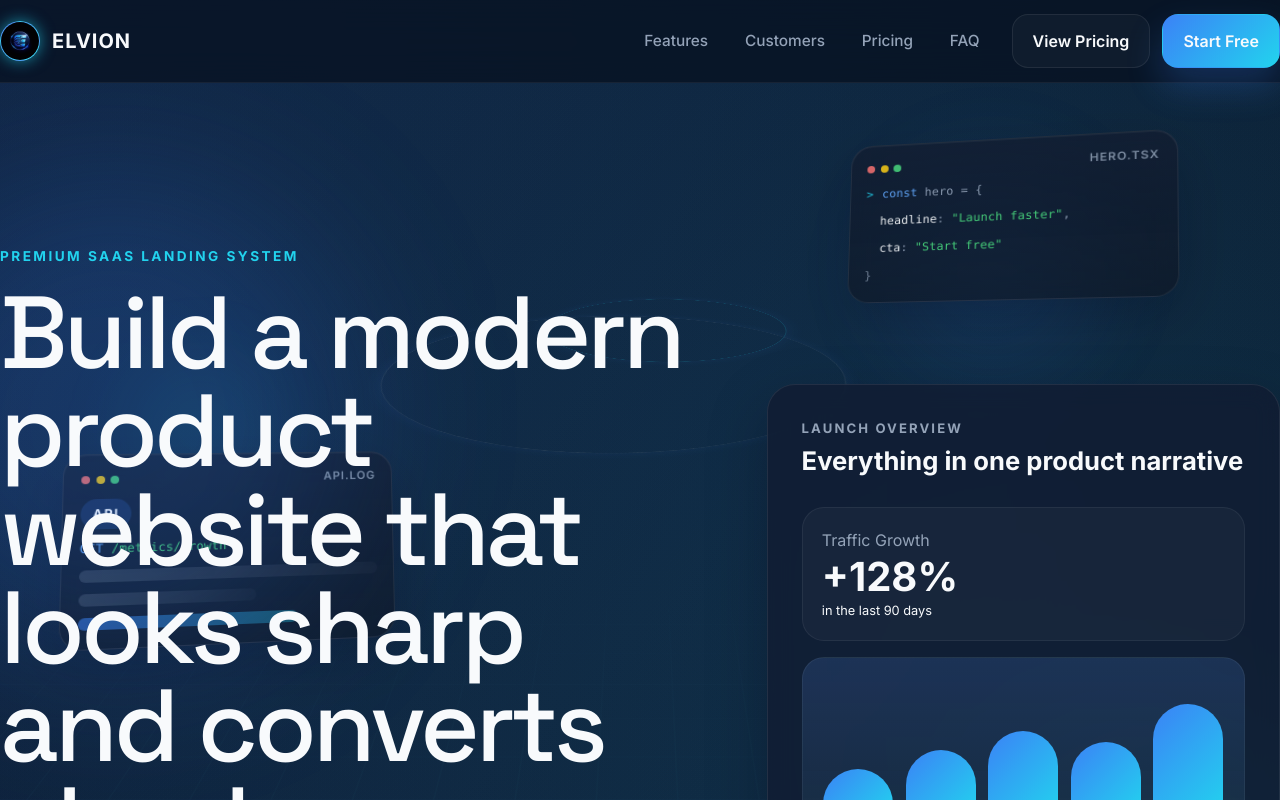
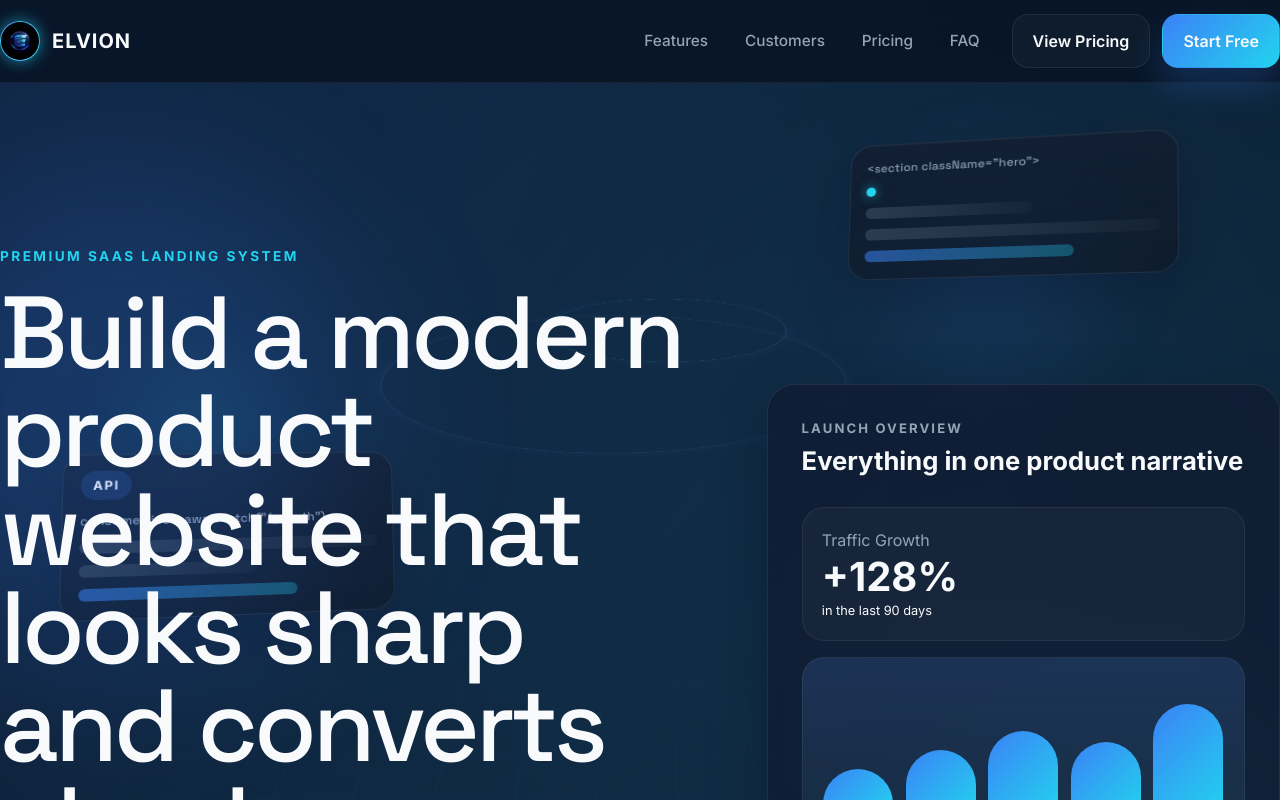
Before and after one commit to Elvis184/portfolio-website, a React (Vite) app: page / in a window 1280 px wide. Shown: the top 800 px of the page. Built offline with nearby package versions, Linux system fonts and the light colour scheme.

Commit message:
updated portfolio website

```diff
--- a/src/App.jsx
+++ b/src/App.jsx
@@ -204,41 +204,15 @@ export default function App() {
         <div className="dev-orb dev-orb-one"></div>
         <div className="dev-orb dev-orb-two"></div>
         <div className="dev-card dev-card-one">
-          <div className="dev-card-topbar">
-            <span className="dev-card-traffic">
-              <span></span>
-              <span></span>
-              <span></span>
-            </span>
-            <span className="dev-card-title">hero.tsx</span>
-          </div>
-          <span className="dev-card-code dev-card-prompt">
-            <span className="dev-token-keyword">const</span> hero = {"{"}
-          </span>
-          <span className="dev-card-code">
-            &nbsp;&nbsp;<span className="dev-token-prop">headline</span>:
-            <span className="dev-token-string"> "Launch faster"</span>,
-          </span>
-          <span className="dev-card-code">
-            &nbsp;&nbsp;<span className="dev-token-prop">cta</span>:
-            <span className="dev-token-string"> "Start free"</span>
-          </span>
-          <span className="dev-card-code dev-token-muted">{"}"}</span>
+          <span className="dev-card-code">&lt;section className="hero"&gt;</span>
+          <span className="dev-card-dot"></span>
+          <span className="dev-card-line dev-card-line-short"></span>
+          <span className="dev-card-line"></span>
+          <span className="dev-card-line dev-card-line-accent"></span>
         </div>
         <div className="dev-card dev-card-two">
-          <div className="dev-card-topbar">
-            <span className="dev-card-traffic">
-              <span></span>
-              <span></span>
-              <span></span>
-            </span>
-            <span className="dev-card-title">api.log</span>
-          </div>
           <span className="dev-card-chip">API</span>
-          <span className="dev-card-code">
-            <span className="dev-token-keyword">GET</span>
-            <span className="dev-token-string"> /metrics/growth</span>
-          </span>
+          <span className="dev-card-code">const metrics = await fetch("/growth")</span>
           <span className="dev-card-line"></span>
           <span className="dev-card-line dev-card-line-short"></span>
           <span className="dev-card-line dev-card-line-accent"></span>
--- a/styles.css
+++ b/styles.css
@@ -147,13 +147,6 @@ button {
   backdrop-filter: blur(10px);
 }
 
-.dev-card-topbar {
-  display: flex;
-  align-items: center;
-  justify-content: space-between;
-  gap: 0.75rem;
-}
-
 .dev-card-one {
   top: 19%;
   right: 8%;
@@ -168,37 +161,12 @@ button {
   animation: cardFloatTwo 20s ease-in-out infinite;
 }
 
-.dev-card-traffic {
-  display: inline-flex;
-  align-items: center;
-  gap: 0.35rem;
-}
-
-.dev-card-traffic span {
-  width: 8px;
-  height: 8px;
+.dev-card-dot {
+  width: 10px;
+  height: 10px;
   border-radius: 999px;
-  background: rgba(248, 250, 252, 0.16);
-}
-
-.dev-card-traffic span:nth-child(1) {
-  background: rgba(248, 113, 113, 0.85);
-}
-
-.dev-card-traffic span:nth-child(2) {
-  background: rgba(250, 204, 21, 0.85);
-}
-
-.dev-card-traffic span:nth-child(3) {
-  background: rgba(74, 222, 128, 0.82);
-}
-
-.dev-card-title {
-  color: rgba(148, 163, 184, 0.82);
-  font-size: 0.72rem;
-  font-weight: 600;
-  letter-spacing: 0.08em;
-  text-transform: uppercase;
+  background: var(--accent);
+  box-shadow: 0 0 12px rgba(34, 211, 238, 0.6);
 }
 
 .dev-card-chip {
@@ -219,35 +187,13 @@ button {
 
 .dev-card-code {
   color: rgba(148, 163, 184, 0.92);
-  font-family: ui-monospace, SFMono-Regular, Menlo, Monaco, Consolas, "Liberation Mono", monospace;
-  font-size: 0.74rem;
+  font-family: "Space Grotesk", "Inter", system-ui, sans-serif;
+  font-size: 0.76rem;
   line-height: 1.5;
   letter-spacing: 0.01em;
   white-space: nowrap;
   overflow: hidden;
   text-overflow: ellipsis;
-}
-
-.dev-card-prompt::before {
-  content: ">";
-  margin-right: 0.55rem;
-  color: rgba(34, 211, 238, 0.9);
-}
-
-.dev-token-keyword {
-  color: rgba(96, 165, 250, 0.96);
-}
-
-.dev-token-prop {
-  color: rgba(248, 250, 252, 0.94);
-}
-
-.dev-token-string {
-  color: rgba(74, 222, 128, 0.9);
-}
-
-.dev-token-muted {
-  color: rgba(148, 163, 184, 0.72);
 }
 
 .dev-card-line {
```
